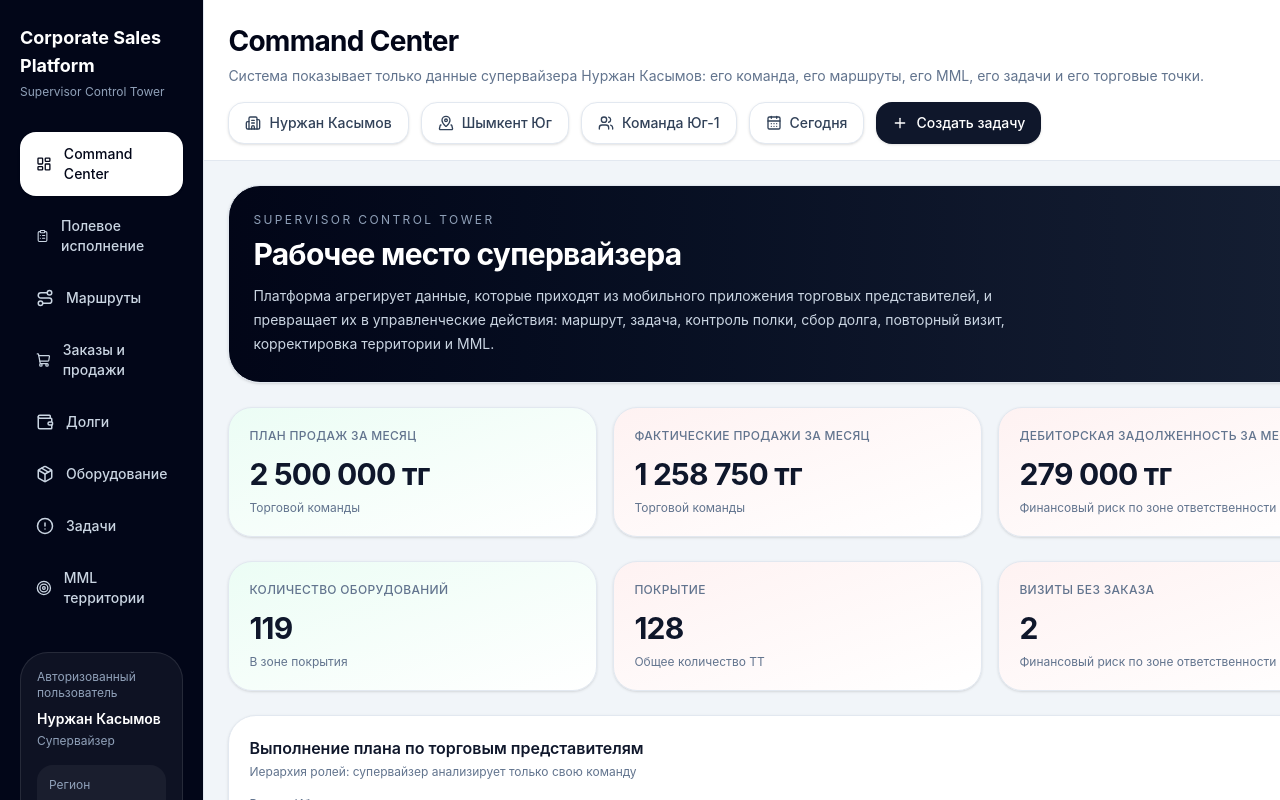
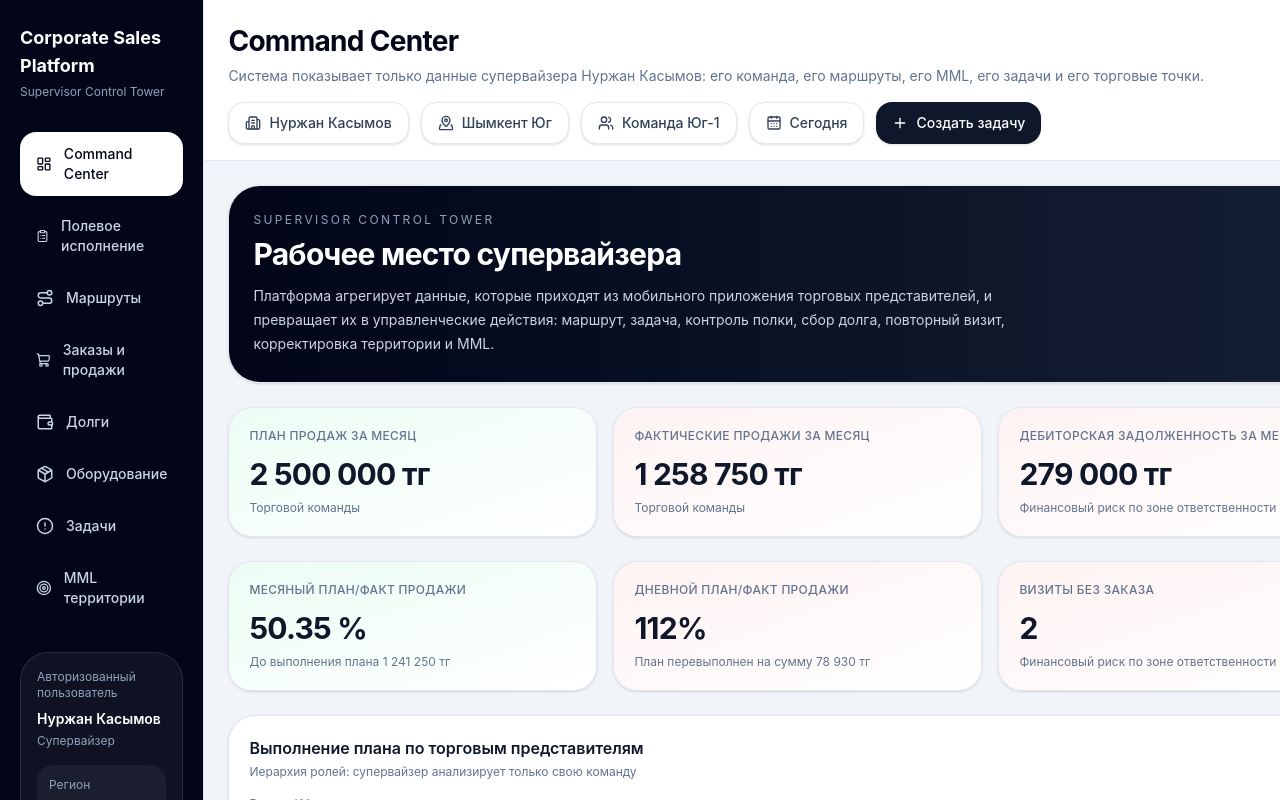
Before and after one commit to akambetov/sales-app-platform, a React (Vite) app: page / in a window 1280 px wide. Shown: the top 800 px of the page. Built offline with nearby package versions, Linux system fonts and the light colour scheme.

Commit message:
feat: sale plans and fact sales

```diff
--- a/src/App.tsx
+++ b/src/App.tsx
@@ -1927,16 +1927,16 @@ export default function CorporateSalesPlatformPrototype() {
               </div>
               <div className="grid grid-cols-1 gap-4 md:grid-cols-2 xl:grid-cols-4">
                 <KpiCard
-                  title="Количество оборудований"
-                  value="119"
+                  title="Месяный План/Факт продажи"
+                  value={`${((1258750 * 100) / 2500000).toFixed(2)} %`}
                   tone="green"
-                  note="В зоне покрытия"
+                  note={`До выполнения плана ${money(2500000 - 1258750)}`}
                 />
                 <KpiCard
-                  title="Покрытие"
-                  value="128"
+                  title="Дневной План/Факт продажи"
+                  value="112%"
                   tone="red"
-                  note="Общее количество ТТ"
+                  note={`План перевыполнен на сумму ${money(78930)}`}
                 />
                 <KpiCard
                   title="Визиты без заказа"
```
